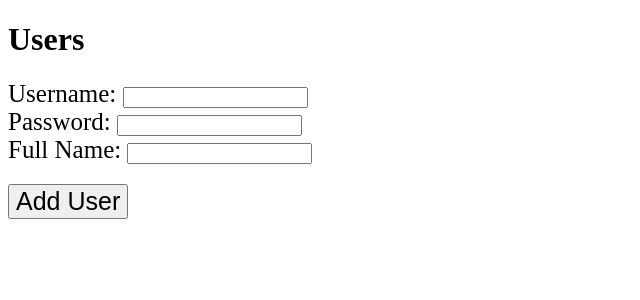
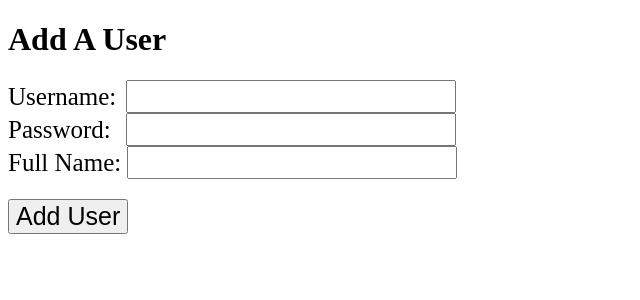
Before and after one commit to contour66/python-image-gallery, a Flask app: page /admin/adduser in a window 1280 px wide. Shown: the top 300 px of the page, without its empty margins (0-640 px from the left). Run offline with Flask 2, Linux system fonts and the light colour scheme; parts of the project's set-up code (start-up, migrations or seed data) failed here and were passed over.

Commit message:
adduser.html and add_user_ui

```diff
--- a/gallery/ui/templates/adduser.html
+++ b/gallery/ui/templates/adduser.html
@@ -8,14 +8,14 @@
 
 </head>
 <body>
-<h1>Users</h1>
+<h1>Add A User</h1>
 <table style="width:10%">
 
 					<form action="/admin/adduser/" method="POST">
 
-							<span style="font-size: 25px;margin-top: 20px">Username: </span> <input  name="username" value=""/><br/>
-		                    <span style="font-size: 25px;margin-top: 20px">Password: </span> <input name="password" value="" /><br/>
-                            <span style="font-size: 25px;margin-top: 20px">Full Name: </span> <input name="fullname" value="" /><br/>
+							<span style="font-size: 25px;margin-top: 30px">Username: </span> <input style="margin-left: 3px; height: 27px;font-size: 25px" name="username" value=""/><br/>
+		                    <span style="font-size: 25px;margin-top: 30px">Password: </span> <input style="margin-left: 9px;height: 27px;font-size: 25px" name="password" value="" /><br/>
+                            <span style="font-size: 25px;margin-top: 30px">Full Name: </span> <input style="height: 27px;font-size: 25px" name="fullname" value="" /><br/>
 							<button type="submit" style="text-decoration:none;text-transform: capitalize;font-size: 25px;margin-top: 20px ">Add User</button>
 					</form>
 
```
